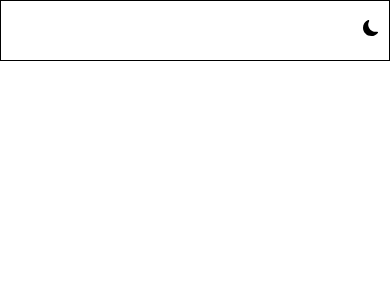
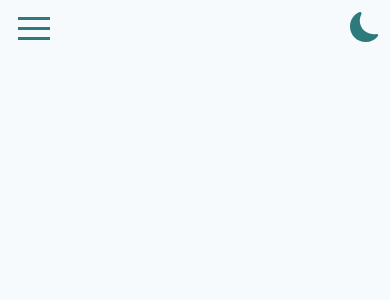
Before and after one commit to Brutalvik/portfolio, a React (Create React App) app: page / in a window 390 px wide. Shown: the top 300 px of the page. Built offline with nearby package versions, Linux system fonts and the light colour scheme; a web font is replaced by a local one.

Commit message:
Added animated hamburger menu

```diff
--- a/package.json
+++ b/package.json
@@ -15,6 +15,7 @@
     "@types/react": "^18.2.0",
     "@types/react-dom": "^18.2.1",
     "framer-motion": "^10.12.7",
+    "hamburger-react": "^2.5.0",
     "react": "^18.2.0",
     "react-dom": "^18.2.0",
     "react-icons": "^4.8.0",
--- a/src/App.module.css
+++ b/src/App.module.css
@@ -1,8 +1,8 @@
 :root {
-  --dark-background: #0000000a;
+  --dark-background: #171923;
   --dark-text: #4fd1c5;
   --light-background: #f7fafc;
-  --light-text: #38b2ac;
+  --light-text: #2c7a7b;
 }
 
 .light,
@@ -11,12 +11,12 @@
   height: 100vh;
 }
 
-.light {
+.dark {
   background-color: var(--dark-background);
   color: var(--dark-text);
 }
 
-.dark {
+.light {
   background-color: var(--light-background);
   color: var(--light-text);
 }
--- a/src/App.tsx
+++ b/src/App.tsx
@@ -1,13 +1,15 @@
 import { FC } from "react";
 import styles from "./App.module.css";
+import { useAppSelector } from "app/hooks";
 
 //Components
 import Header from "components/Header/Header";
-import { BsMoonFill, BsSunFill } from "react-icons/bs";
 
 const App: FC = () => {
+  const darkMode = useAppSelector((state) => state.theme.darkMode);
+  const theme = darkMode ? styles.light : styles.dark;
   return (
-    <div className={styles.main}>
+    <div className={theme}>
       <Header />
     </div>
   );
--- a/src/app/reducers/theme.ts
+++ b/src/app/reducers/theme.ts
@@ -2,6 +2,7 @@ import { createSlice } from "@reduxjs/toolkit";
 
 const initialState = {
   darkMode: true,
+  hamburgerIsOpen: false,
 };
 
 const theme = createSlice({
@@ -11,9 +12,12 @@ const theme = createSlice({
     toggleTheme: (state) => {
       state.darkMode = !state.darkMode;
     },
+    toggleHamburger: (state) => {
+      state.hamburgerIsOpen = !state.hamburgerIsOpen;
+    },
   },
 });
 
-export const { toggleTheme } = theme.actions;
+export const { toggleTheme, toggleHamburger } = theme.actions;
 
 export default theme.reducer;
--- a/src/components/Header/Header.module.css
+++ b/src/components/Header/Header.module.css
@@ -3,15 +3,22 @@
 .container {
   display: grid;
   grid-template-columns: minmax(300px, 2fr);
-  border: 1px solid black;
   justify-content: center;
   align-items: center;
-  min-height: 7vh;
+}
+
+.menu {
+  grid-row: 1;
+  grid-column: 1;
+  margin: 0px 0px 0px 10px;
+  cursor: pointer;
+  width: fit-content;
 }
 
 .theme {
+  grid-column: 2;
   justify-self: end;
-  font-size: 16px;
-  margin: 0px 10px 0px 0px;
   cursor: pointer;
+  margin: 10px 10px 0px 0px;
+  font-size: 30px;
 }
--- a/src/components/Header/Header.tsx
+++ b/src/components/Header/Header.tsx
@@ -3,22 +3,27 @@ import styles from "./Header.module.css";
 
 import { useAppDispatch, useAppSelector } from "app/hooks";
 import { BsMoonFill, BsSunFill } from "react-icons/bs";
-import { toggleTheme } from "app/reducers/theme";
-import { handleThemeChange } from "features/functions";
+import { toggleHamburger, toggleTheme } from "app/reducers/theme";
+import { handleToggle } from "features/functions";
+import { Squash as Hamburger } from "hamburger-react";
 
 const Header: FC = () => {
   const dispatch = useAppDispatch();
-  const darkMode = useAppSelector((state) => state.theme.darkMode);
+  const { darkMode, hamburgerIsOpen } = useAppSelector((state) => state.theme);
 
   return (
     <div className={styles.container}>
+      <div className={styles.menu}>
+        <Hamburger
+          onToggle={() => handleToggle(dispatch, toggleHamburger)}
+          toggled={hamburgerIsOpen}
+        />
+      </div>
       <div className={styles.theme}>
         {darkMode ? (
-          <BsMoonFill
-            onClick={() => handleThemeChange(dispatch, toggleTheme)}
-          />
+          <BsMoonFill onClick={() => handleToggle(dispatch, toggleTheme)} />
         ) : (
-          <BsSunFill onClick={() => handleThemeChange(dispatch, toggleTheme)} />
+          <BsSunFill onClick={() => handleToggle(dispatch, toggleTheme)} />
         )}
       </div>
     </div>
--- a/src/features/functions.ts
+++ b/src/features/functions.ts
@@ -1,3 +1,3 @@
-export const handleThemeChange = (dispatch: any, callback: any) => {
+export const handleToggle = (dispatch: any, callback: any) => {
   dispatch(callback());
 };
```
Also changed, not shown: 1 other file (tests, documents, lock files or other folders).
